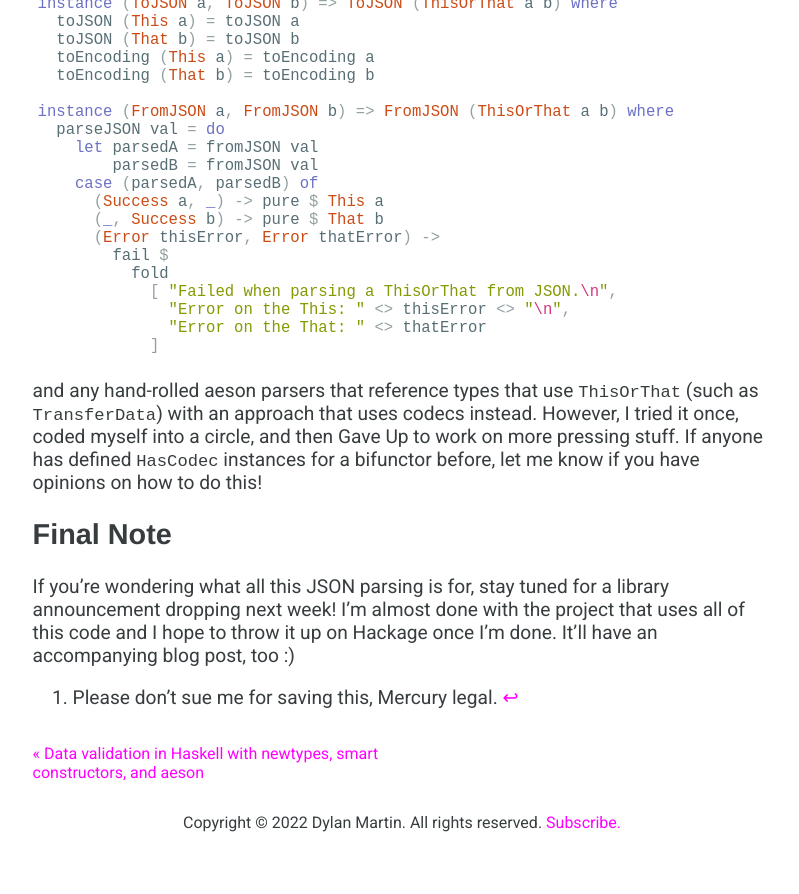
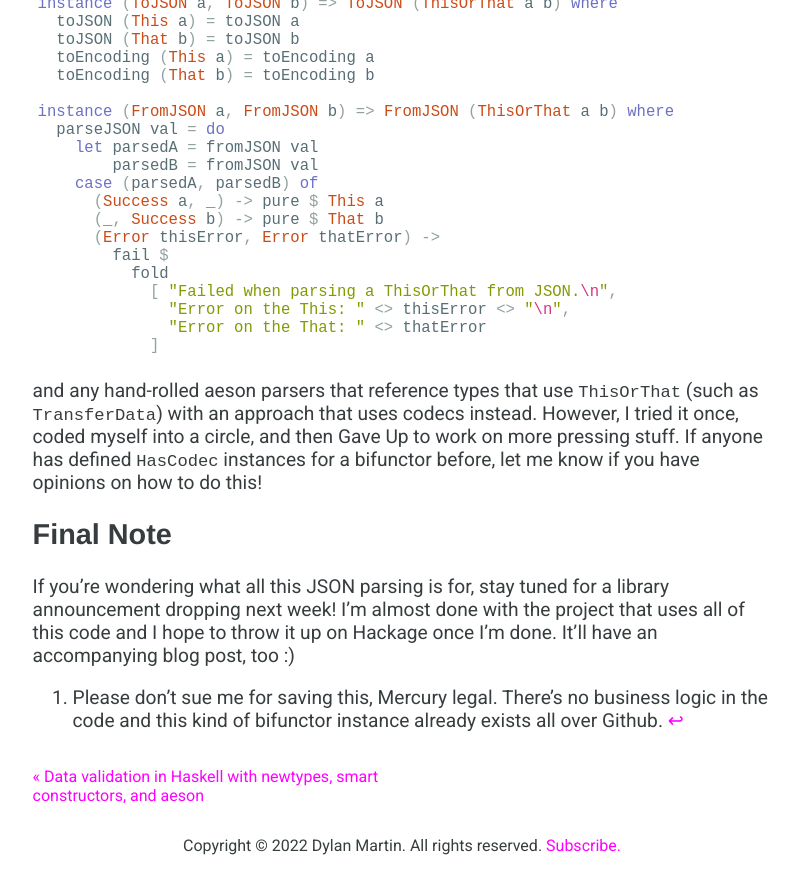
Before and after one commit to dmarticus/dmarticus.github.io, a Jekyll site: the page built from _posts/2022-11-08-improving-the-aeson-experience.md, in a window 1280 px wide and 900 px high, scrolled down 5253 px. Shown: the top 894 px of the window, without its empty margins (238-1037 px from the left). Built offline with Jekyll 4.4.1, drawn with Linux system fonts in a browser that asks for light colours; comment, search, counter and statistics services are not loaded.

Commit message:
fix lighthouse CI maybe?

```diff
--- a/_posts/2022-11-08-improving-the-aeson-experience.md
+++ b/_posts/2022-11-08-improving-the-aeson-experience.md
@@ -253,4 +253,4 @@ and any hand-rolled aeson parsers that reference types that use `ThisOrThat` (su
 
 If you're wondering what all this JSON parsing is for, stay tuned for a library announcement dropping next week!  I'm almost done with the project that uses all of this code and I hope to throw it up on Hackage once I'm done.  It'll have an accompanying blog post, too :)
 
-[^bignote]: Please don't sue me for saving this, Mercury legal.
+[^bignote]: Please don't sue me for saving this, Mercury legal.  There's no business logic in the code and this kind of bifunctor instance already exists all over Github.
```
Also changed, not shown: _posts/2020-06-06-development-setup-for-my-new-mac.md (+1 -1 lines), _posts/2021-01-11-reflections-on-my-career-in-2020.md (+1 -1 lines), .github/workflows/main.yml.
